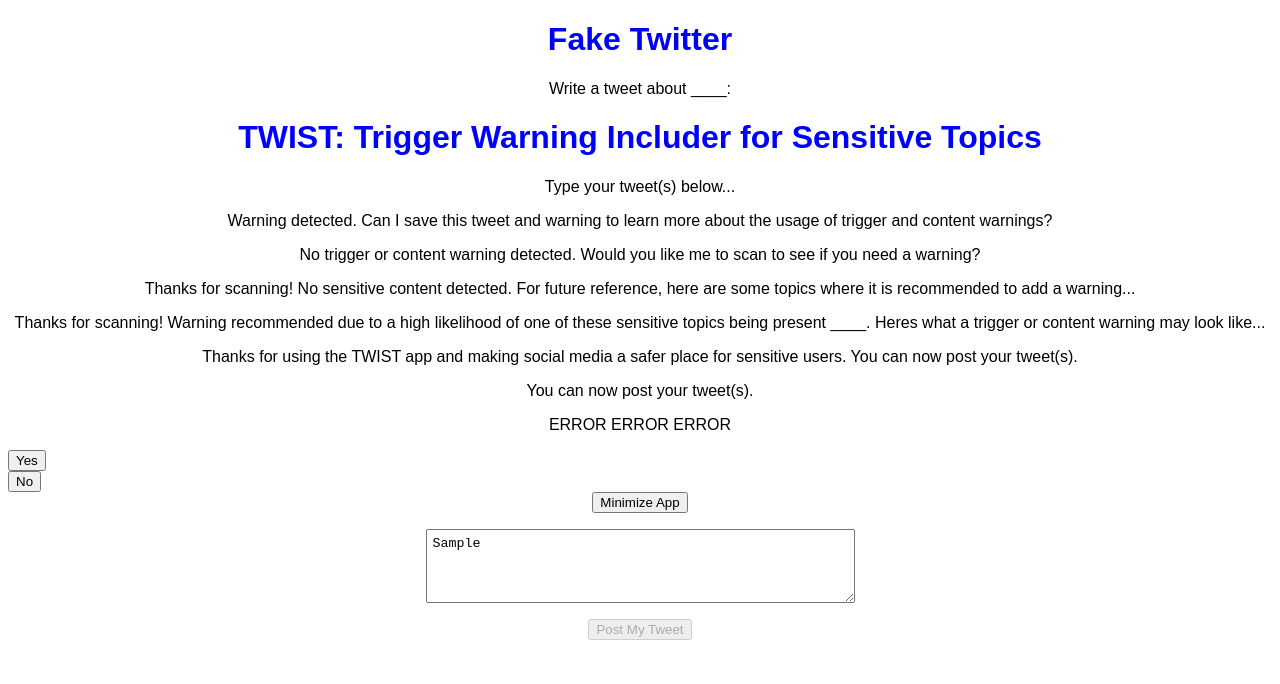
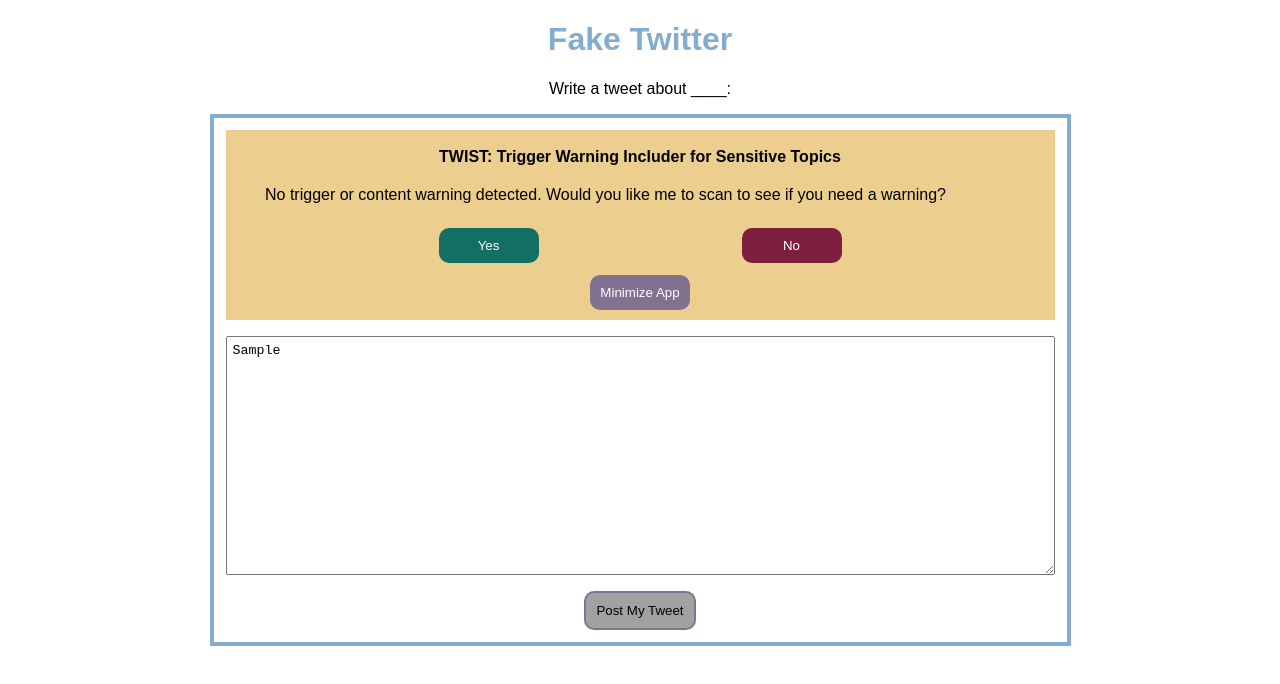
Before and after one commit to ealtland99/twist_q, a website: page index.html in a window 1280 px wide. Both pictures are taken after typing "Sample" into the empty fields and a click on the button "Post My Tweet". Drawn offline with Linux system fonts and the light colour scheme.

Commit message:
css style updates

```diff
--- a/content-styles.css
+++ b/content-styles.css
@@ -7,12 +7,21 @@
 }
 
 body {
-    font-family: Arial, Helvetica, sans-serif;
+    color: black;
+    font-family: Arial, sans-serif;
     text-align: center;
 }
 
 h1 {
-    color: blue;
+    color: var(--color-palette-blue);
+}
+
+.twitterBoxName {
+    display: block;
+    width: fit-content;
+    margin: 0 auto;
+    padding: 12px;
+    border: 4px solid var(--color-palette-blue);
 }
 
 #textInput {
@@ -21,16 +30,12 @@ h1 {
     margin: 16px auto;
 }
 
-/* .TwistApp {
+.TwistApp {
     max-width: 100%;
     position: relative;
-    /* top: 12px;
 
     padding: 10px;
     background: var(--color-palette-tan);
-    border-radius: 20px 20px 0px 0px;
-    /* border-radius: 20px;
-    z-index: 9999;
 
     color: black;
     font-family: Arial, sans-serif;
@@ -45,53 +50,63 @@ h1 {
 }
 
 .TwistApp h1 {
-    margin: 8px 0;
+    color: black;
+    margin: 8px auto;
     font-size: 16px;
     font-family: inherit;
 }
 
 .TwistApp p {
-    margin: 8px 0;
+    margin: 12px auto 24px auto;
     font-family: inherit;
 }
 
 /* .icon-button {
     color: var(--color-palette-purple);
-}
+} */
 
-.TwistApp .buttons-box {
+.twist-buttons {
     display: flex;
     flex-direction: row;
     justify-content: space-evenly;
     align-items: center;
 }
 
-.TwistApp .action_btn {
+.action_btn {
     color: white;
+    background-color: var(--color-palette-purple);
+    min-width: 100px;
     border: 0;
     padding: 10px;
-    border-radius: 5px;
+    border-radius: 10px;
 }
 
-.TwistApp .action_btn.submit {
-    background: var(--color-palette-green);
+.action_btn:disabled,
+.action_btn[disabled] {
+  border: 2px solid var(--color-palette-purple);
+  background-color: #a1a1a1;
+  color: black;
 }
 
-.TwistApp .action_btn.cancel {
-    background: var(--color-palette-maroon);
+
+.action_btn.submit {
+    background-color: var(--color-palette-green);
 }
 
-.TwistApp .info {
-    height: 30px;
-    width: 30px;
+.action_btn.cancel {
+    background-color: var(--color-palette-maroon);
+}
+
+.twist-page-container {
+    margin: 12px auto;
 }
 
 .twist-page {
     display: none;
     text-wrap: wrap;
-    max-width: 580px;
+    max-width: 740px;
 }
 
 .twist-page.active {
     display: block;
-} */
+}
--- a/index.html
+++ b/index.html
@@ -11,10 +11,10 @@
   <h1>Fake Twitter</h1>
   <p class="prompt">Write a tweet about ____:</p>
   <div class="twitterBoxName">
-    <textarea id="textInput" rows="4" cols="50" placeholder="Enter your Tweet text here..."></textarea>
-    <button class="twitterPostButton">Post My Tweet</button>
+    <textarea id="textInput" rows="15" cols="100" placeholder="Enter your Tweet text here..."></textarea>
+    <button class="twitterPostButton action_btn">Post My Tweet</button>
   </div>
-  <p id="response"></p>
+  <p id="response" style="display: none;"></p>
 
   <script type="text/javascript" src="twist.js"></script>
   <script language="javascript">
--- a/twist.js
+++ b/twist.js
@@ -41,10 +41,7 @@ function buildTwistApp() {
             twistAppHeader.classList.add("TwistApp-header");
             twistAppHeader.innerHTML = '<h1> \
                                             TWIST: Trigger Warning Includer for Sensitive Topics \
-                                        </h1> \
-                                        <a class="info" href="info.html" title="Learn more!"> \
-                                            <FontAwesomeIcon icon="fa-regular fa-circle-info" class="icon-button" style="font-size:30px; color:var(--color-palette-purple);" /> \
-                                        </a>';
+                                        </h1>';
             twistApp.appendChild(twistAppHeader);
 
             const twistAppBody = document.createElement("div");
@@ -80,14 +77,17 @@ function buildTwistApp() {
 
             // Creates "Previous", "Next", and "Skip" buttons
             const prevBtn = document.createElement('button');
+            prevBtn.classList.add('action_btn');
             prevBtn.textContent = 'Back';
             prevBtn.id = 'prevBtn';
 
             const nextBtn = document.createElement('button');
+            nextBtn.classList.add('action_btn', 'submit');
             nextBtn.textContent = 'Next';
             nextBtn.id = 'nextBtn';
 
             const skipBtn = document.createElement('button');
+            skipBtn.classList.add('action_btn', 'cancel');
             skipBtn.textContent = 'Skip';
             skipBtn.id = 'skipBtn';
 
@@ -96,9 +96,12 @@ function buildTwistApp() {
             skipBtn.addEventListener('click', showSkipAheadPage);
 
             // Appends the pagination buttons to the twistAppBody
-            twistPageContainer.appendChild(prevBtn);
-            twistPageContainer.appendChild(nextBtn);
-            twistPageContainer.appendChild(skipBtn);
+            const twistButtons = document.createElement("div");
+            twistButtons.classList.add("twist-buttons");
+            twistButtons.appendChild(prevBtn);
+            twistButtons.appendChild(nextBtn);
+            twistButtons.appendChild(skipBtn);
+            twistPageContainer.appendChild(twistButtons);
 
             // Adds event listener to the post button click so TWIST app shows on page
             postBtnContainer.addEventListener("click", function () {
@@ -191,7 +194,7 @@ function buildTwistApp() {
                             nextBtn.style.display = "none";
                             skipBtn.style.display = "none";
                             break;
-                        case 7:
+                        default:
                             postBtnContainer.disabled = false;
                             prevBtn.style.display = "none";
                             nextBtn.style.display = "none";
@@ -250,6 +253,7 @@ function buildTwistApp() {
             }
 
             const hideAppBtn = document.createElement('button');
+            hideAppBtn.classList.add('action_btn');
             hideAppBtn.textContent = 'Minimize App';
             hideAppBtn.id = 'hideAppBtn';
 
@@ -285,6 +289,7 @@ async function sendToOpenAI() {
         if (activePage != null && activePage.id === "page2") {
             console.log("I'm inside the if");
             const textInput = document.getElementById('textInput').value;
+            if (textInput.length > 3) {
                 const responseElement = document.getElementById('response');
                 let apiPrompt = "";
 
@@ -316,12 +321,17 @@ async function sendToOpenAI() {
                         return 4;
                     }
                     else {
-                    return 8;
+                        return 7;
                     }
                 } catch (error) {
                     console.error("Error in inner try-catch 2:", error);
                     responseElement.innerText = 'Error communicating with OpenAI';
                     return 7;
+                }
+            }
+            else {
+                responseElement.innerText = 'Tweet was too short to communicate with OpenAI';
+                return 3;
             }
         }
         console.log("I'm after the if");
```
Lines whose indentation alone changed are shown as unchanged.
